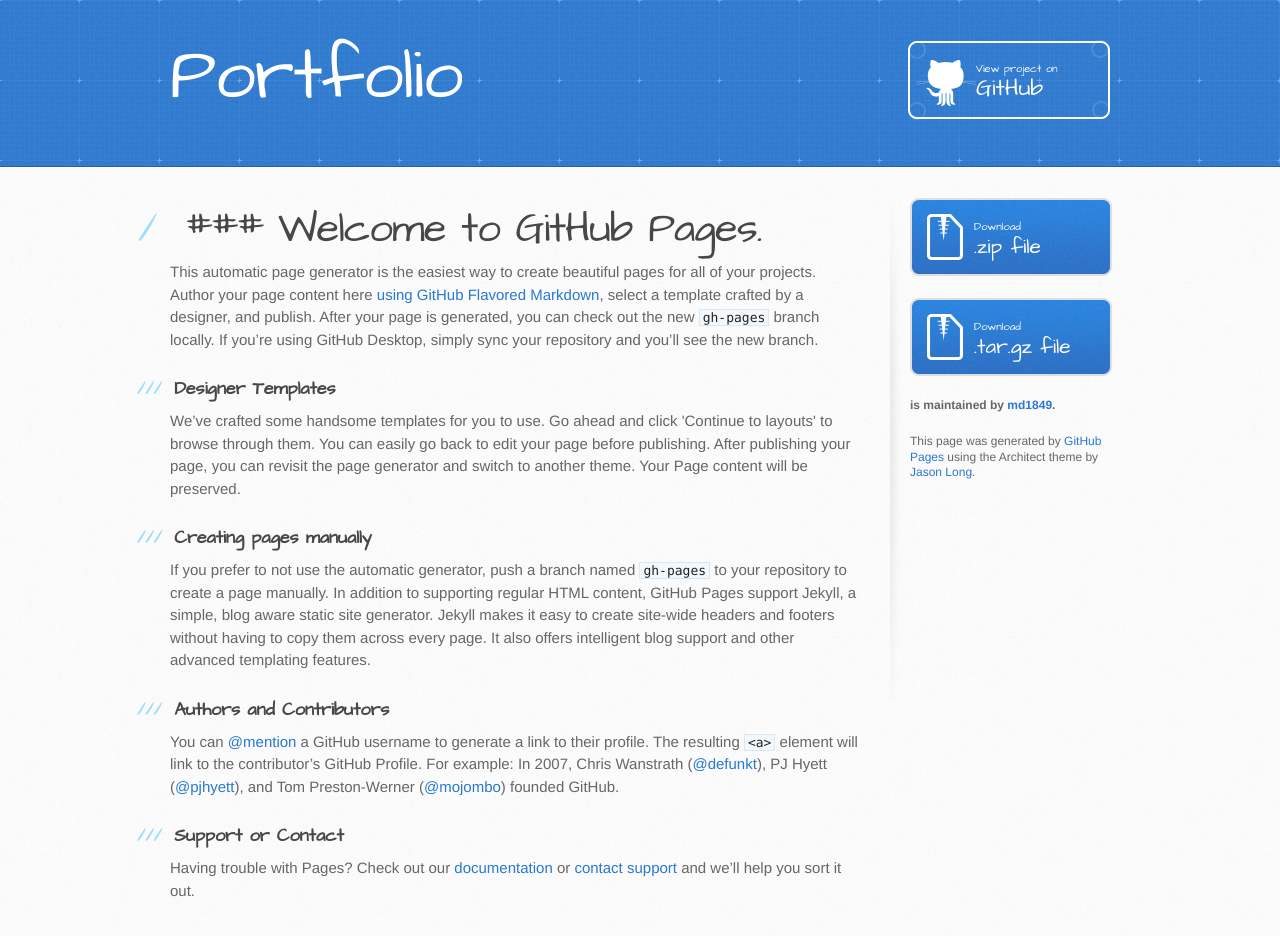
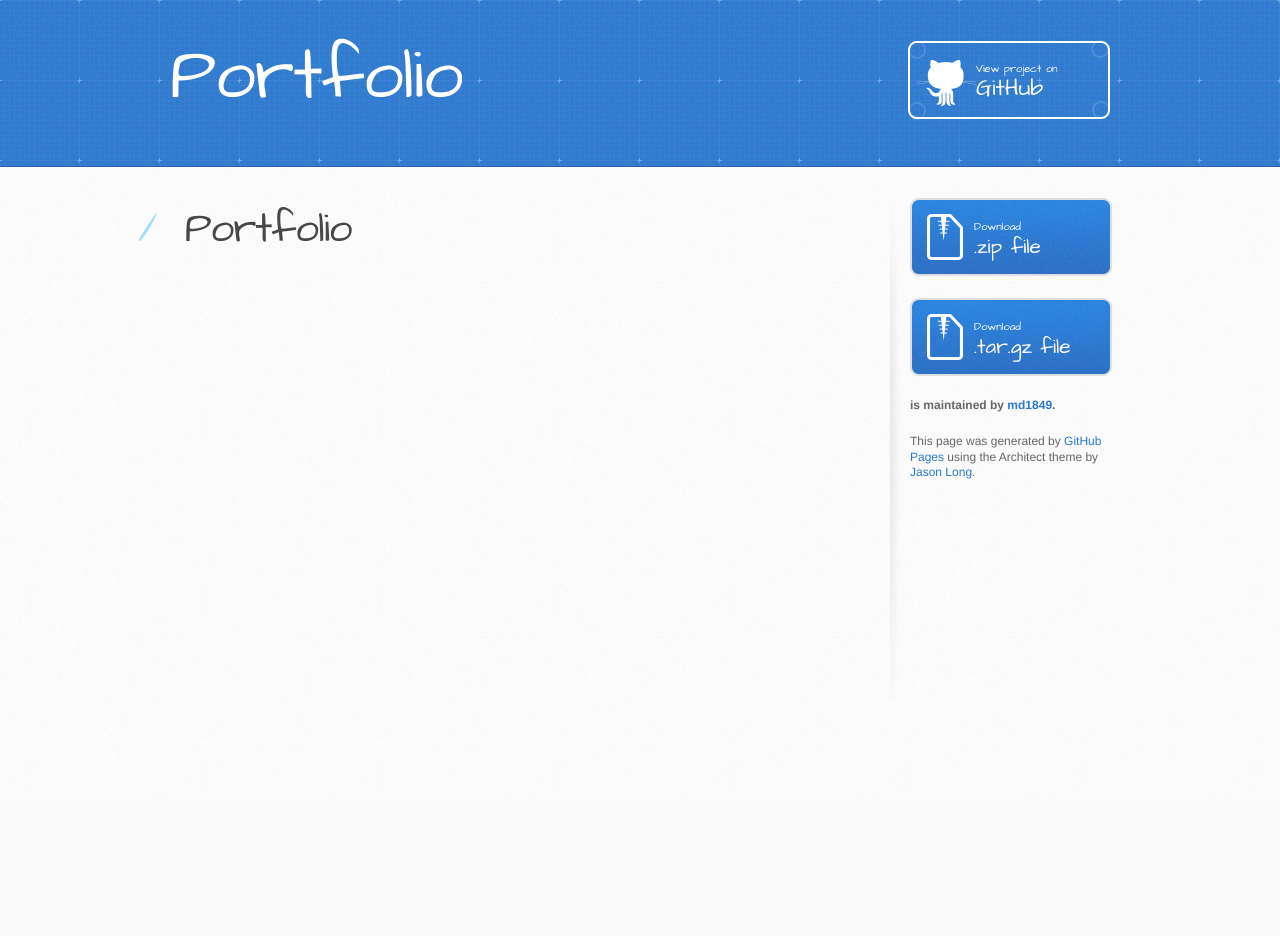
Before and after one commit to md1849/Portfolio, a plain HTML site: page index.html in a window 1280 px wide. After the commit the page ends 800 px from the top, so only its background shows below. Drawn offline with Linux system fonts and the light colour scheme.

```diff
--- a/index.html
+++ b/index.html
@@ -29,29 +29,7 @@
       <div class="inner clearfix">
         <section id="main-content">
           <h1>
-<a id="-welcome-to-github-pages" class="anchor" href="#-welcome-to-github-pages" aria-hidden="true"><span aria-hidden="true" class="octicon octicon-link"></span></a>### Welcome to GitHub Pages.</h1>
-
-<p>This automatic page generator is the easiest way to create beautiful pages for all of your projects. Author your page content here <a href="https://guides.github.com/features/mastering-markdown/">using GitHub Flavored Markdown</a>, select a template crafted by a designer, and publish. After your page is generated, you can check out the new <code>gh-pages</code> branch locally. If you’re using GitHub Desktop, simply sync your repository and you’ll see the new branch.</p>
-
-<h3>
-<a id="designer-templates" class="anchor" href="#designer-templates" aria-hidden="true"><span aria-hidden="true" class="octicon octicon-link"></span></a>Designer Templates</h3>
-
-<p>We’ve crafted some handsome templates for you to use. Go ahead and click 'Continue to layouts' to browse through them. You can easily go back to edit your page before publishing. After publishing your page, you can revisit the page generator and switch to another theme. Your Page content will be preserved.</p>
-
-<h3>
-<a id="creating-pages-manually" class="anchor" href="#creating-pages-manually" aria-hidden="true"><span aria-hidden="true" class="octicon octicon-link"></span></a>Creating pages manually</h3>
-
-<p>If you prefer to not use the automatic generator, push a branch named <code>gh-pages</code> to your repository to create a page manually. In addition to supporting regular HTML content, GitHub Pages support Jekyll, a simple, blog aware static site generator. Jekyll makes it easy to create site-wide headers and footers without having to copy them across every page. It also offers intelligent blog support and other advanced templating features.</p>
-
-<h3>
-<a id="authors-and-contributors" class="anchor" href="#authors-and-contributors" aria-hidden="true"><span aria-hidden="true" class="octicon octicon-link"></span></a>Authors and Contributors</h3>
-
-<p>You can <a href="https://help.github.com/articles/basic-writing-and-formatting-syntax/#mentioning-users-and-teams" class="user-mention">@mention</a> a GitHub username to generate a link to their profile. The resulting <code>&lt;a&gt;</code> element will link to the contributor’s GitHub Profile. For example: In 2007, Chris Wanstrath (<a href="https://github.com/defunkt" class="user-mention">@defunkt</a>), PJ Hyett (<a href="https://github.com/pjhyett" class="user-mention">@pjhyett</a>), and Tom Preston-Werner (<a href="https://github.com/mojombo" class="user-mention">@mojombo</a>) founded GitHub.</p>
-
-<h3>
-<a id="support-or-contact" class="anchor" href="#support-or-contact" aria-hidden="true"><span aria-hidden="true" class="octicon octicon-link"></span></a>Support or Contact</h3>
-
-<p>Having trouble with Pages? Check out our <a href="https://help.github.com/pages">documentation</a> or <a href="https://github.com/contact">contact support</a> and we’ll help you sort it out.</p>
+<a id="portfolio" class="anchor" href="#portfolio" aria-hidden="true"><span aria-hidden="true" class="octicon octicon-link"></span></a>Portfolio</h1>
         </section>
 
         <aside id="sidebar">
```
Also changed, not shown: params.json (+1 -1 lines).
